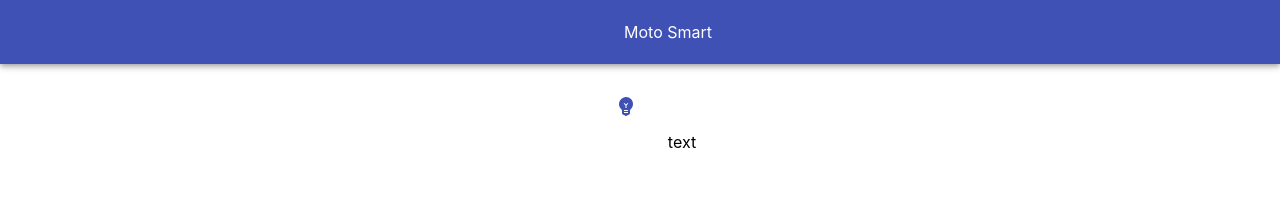
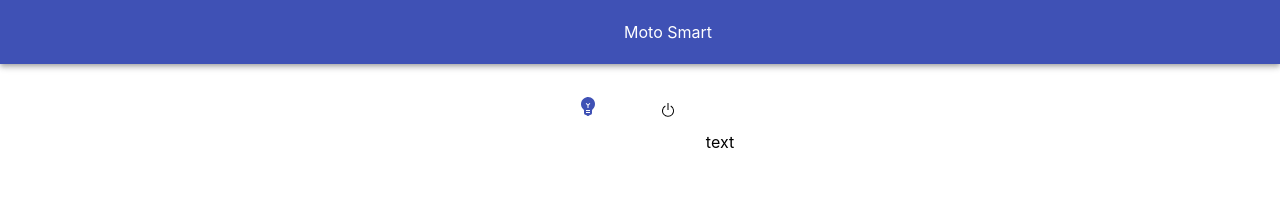
Before and after one commit to hikerrobot/smart_ui, a React (Create React App) app: page / in a window 1280 px wide. Shown: the top 198 px of the page. Built offline with nearby package versions, Linux system fonts and the light colour scheme.

Commit message:
Now using bootstrap. Sweet!

```diff
--- a/package.json
+++ b/package.json
@@ -9,6 +9,8 @@
     "@testing-library/react": "^11.1.2",
     "@testing-library/user-event": "^12.2.2",
     "react": "^17.0.1",
+    "react-bootstrap": "^1.4.0",
+    "react-bootstrap-icons": "^1.2.3",
     "react-dom": "^17.0.1",
     "react-scripts": "4.0.0",
     "web-vitals": "^0.2.4"
--- a/src/App.js
+++ b/src/App.js
@@ -2,6 +2,7 @@
 import Toolbar from '@material-ui/core/Toolbar';
 import { withStyles} from '@material-ui/core/styles';
 import EmojiObjectsIcon from '@material-ui/icons/EmojiObjects';
+import { Power } from 'react-bootstrap-icons';
 
 import './App.css';
 import MyScreen from './MyScreen';
@@ -23,6 +24,7 @@
       <header>
           {/* <MyScreen className="classes.buttonPadding"/> */}
           <EmojiObjectsIcon color="primary" style={{padding: '30px'}}/>
+          <Power style={{padding: '30px'}} />
           text
       </header>
     </div>
```
Also changed, not shown: 1 other file (tests, documents, lock files or other folders).
